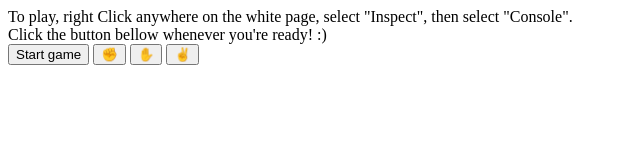
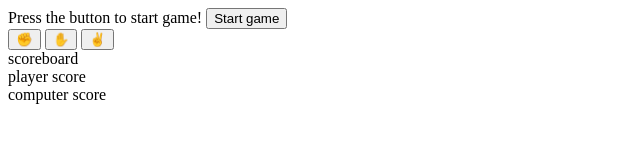
Before and after one commit to NelsonKhor/Rock-Paper-Scissors, a plain HTML site: page index.html in a window 1280 px wide. Shown: the whole page, without its empty margins (0-640 px from the left). Drawn offline with Linux system fonts and the light colour scheme.

Commit message:
Update UI

```diff
--- a/index.html
+++ b/index.html
@@ -9,13 +9,20 @@
     <title>Odin Project: Rock Paper Scissors</title>
 </head>
 <body>
-    <div>
-        To play, right Click anywhere on the white page, select "Inspect", then select "Console". <br>
-        Click the button bellow whenever you're ready! :)
+    <div id="instruction">
+        Press the button to start game!
+        <button id="startGame">Start game</button>
     </div>
-    <button onclick="game()">Start game</button>
-    <button id="rock" class="choice">✊</button>
-    <button id="paper" class="choice">✋</button>
-    <button id="scissor" class="choice">✌</button>
+    <div id="choiceButtons">
+        <button id="rock" class="choice">✊</button>
+        <button id="paper" class="choice">✋</button>
+        <button id="scissor" class="choice">✌</button>
+    </div>
+    <div id="scoreboard">
+        scoreboard
+        <div id="playerScore">player score</div>
+        <div id="computerScore">computer score</div>
+    </div>
+
 </body>
 </html>
```
